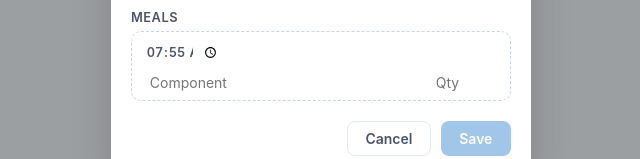
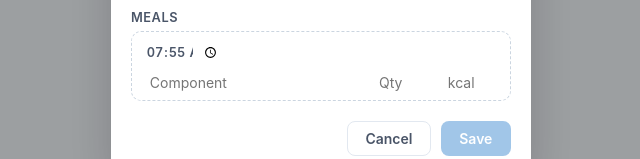
Before and after one commit to capelski/morpholody, a React (Vite) app: page / in a window 1280 px wide. Both pictures are taken after a click on the button "10". Shown: the part 379-538 px from the top of the page, without its empty margins (319-959 px from the left). Built offline with nearby package versions, Linux system fonts and the light colour scheme.

Commit message:
Add a calories property to every component in a meal

```diff
--- a/src/components/Day.css
+++ b/src/components/Day.css
@@ -228,8 +228,19 @@
 }
 
 .day-component-field--qty {
-  width: 72px;
+  width: 64px;
   flex-shrink: 0;
+}
+
+.day-component-field--cal {
+  width: 60px;
+  flex-shrink: 0;
+  -moz-appearance: textfield;
+}
+
+.day-component-field--cal::-webkit-outer-spin-button,
+.day-component-field--cal::-webkit-inner-spin-button {
+  -webkit-appearance: none;
 }
 
 .day-meal-delete {
--- a/src/components/Day.tsx
+++ b/src/components/Day.tsx
@@ -5,6 +5,7 @@ import "./Day.css";
 interface ComponentEntry {
   name: string;
   quantity: string;
+  calories: number | null;
 }
 
 interface MealEntry {
@@ -29,8 +30,13 @@ function nextMinute(hhmm: string): string {
   return `${String(Math.floor(total / 60) % 24).padStart(2, "0")}:${String(total % 60).padStart(2, "0")}`;
 }
 
+function parseCal(s: string): number | null {
+  const v = parseInt(s, 10);
+  return !isNaN(v) && v > 0 ? v : null;
+}
+
 function ghostComponent(): ComponentEntry {
-  return { name: "", quantity: "" };
+  return { name: "", quantity: "", calories: null };
 }
 
 function ghostMeal(afterTime?: string): MealEntry {
@@ -57,7 +63,7 @@ export default function Day({ date, onClose, onSaved }: DayProps) {
         time: m.time,
         components:
           m.components && m.components.length > 0
-            ? [...m.components, ghostComponent()]
+            ? [...m.components.map((c) => ({ name: c.name, quantity: c.quantity, calories: c.calories ?? null })), ghostComponent()]
             : [ghostComponent()],
       }));
       const last = loaded[loaded.length - 1];
@@ -260,6 +266,18 @@ export default function Day({ date, onClose, onSaved }: DayProps) {
                               }
                               aria-label="Quantity"
                             />
+                            <input
+                              type="number"
+                              className="day-meal-field day-component-field--cal"
+                              placeholder="kcal"
+                              min="1"
+                              step="1"
+                              value={comp.calories != null ? String(comp.calories) : ""}
+                              onChange={(e) =>
+                                updateComponent(mi, ci, { calories: parseCal(e.target.value) })
+                              }
+                              aria-label="Calories"
+                            />
                             {!isGhostComp && (
                               <button
                                 type="button"
--- a/src/storage.ts
+++ b/src/storage.ts
@@ -128,7 +128,14 @@ export async function saveDiaryEntry(
   date: string,
   data: Pick<DiaryEntry, "weight" | "meals">,
 ): Promise<void> {
-  const calories = null;
+  const calories = data.meals.reduce<number | null>((sum, m) => {
+    const mealCal = m.components.reduce<number | null>((s, c) => {
+      if (c.calories == null) return s;
+      return (s ?? 0) + c.calories;
+    }, null);
+    if (mealCal == null) return sum;
+    return (sum ?? 0) + mealCal;
+  }, null);
   const db = await openDB();
   return new Promise((resolve, reject) => {
     const req = db
```
